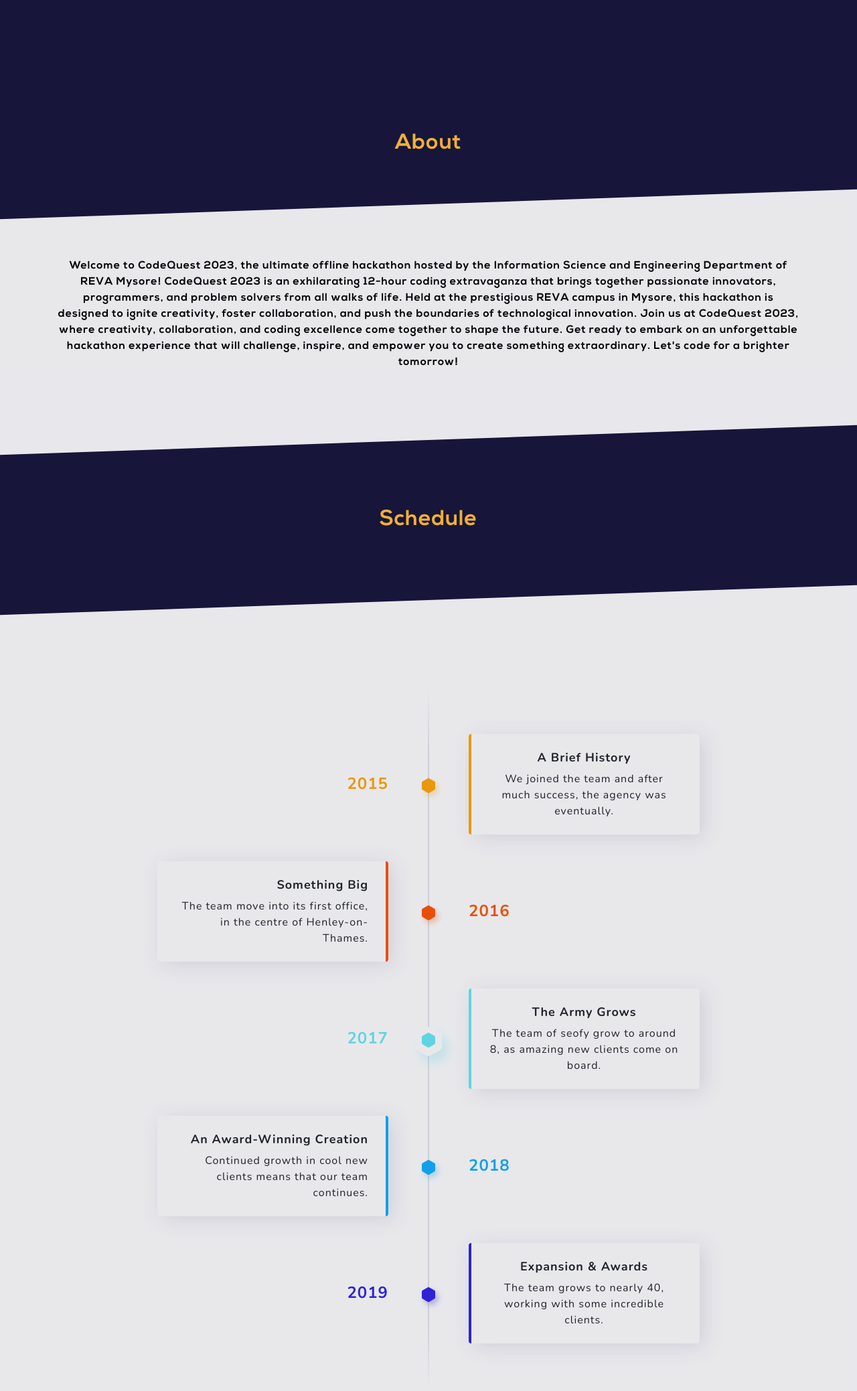
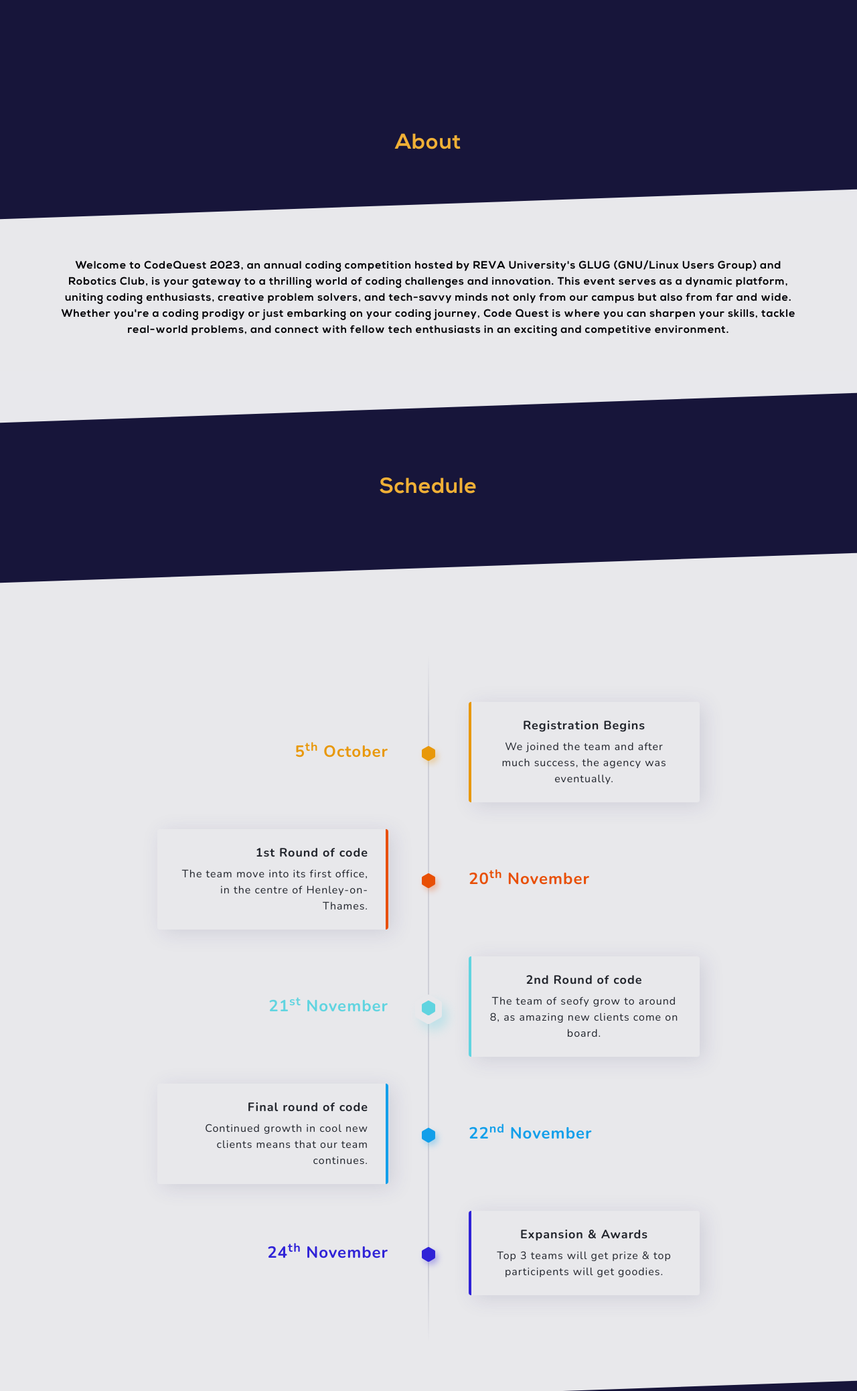
Before and after one commit to Churanta/Code-Quest, a plain HTML site: page index.html in a window 1280 px wide. Shown: the part 717-2794 px from the top of the page at 67% size. Drawn offline with nearby package versions, Linux system fonts and the light colour scheme; grey boxes are pictures that could not be loaded.

Commit message:
first commit

```diff
--- a/css/custom.css
+++ b/css/custom.css
@@ -535,7 +535,7 @@
   background-repeat: repeat-x;
   -webkit-background-clip: text;
   -webkit-text-fill-color: transparent;
-  animation: animate 150s linear infinite;
+  animation: animate 100s linear infinite;
 }
 
 @keyframes animate {
--- a/index.html
+++ b/index.html
@@ -50,7 +50,7 @@
 							<a class="nav-link js-scroll-trigger nexa" href="index.html">Home</a>
 						</li>
 						<li class="nav-item">
-							<a class="nav-link js-scroll-trigger nexa" href="http://CodeQuest2023.devfolio.co">Apply</a>
+							<a class="nav-link js-scroll-trigger nexa" href="https://forms.office.com/r/uZBxRpeL4v" target="_blank" >Apply</a>
 						</li>
 						<li class="nav-item">
 							<a class="nav-link js-scroll-trigger nexa" href="faqs.html">FAQs</a>
@@ -100,9 +100,13 @@
 
 				<div class="mx-auto diagonal-section-content">
 					<div class="container nexa">
-						<p class="black bold">Welcome to CodeQuest 2023, the ultimate offline hackathon hosted by the Information Science  and Engineering Department of REVA Mysore!
-
-							CodeQuest 2023 is an exhilarating 12-hour coding extravaganza that brings together passionate innovators, programmers, and problem solvers from all walks of life. Held at the prestigious REVA campus in Mysore, this hackathon is designed to ignite creativity, foster collaboration, and push the boundaries of technological innovation. Join us at CodeQuest 2023, where creativity, collaboration, and coding excellence come together to shape the future. Get ready to embark on an unforgettable hackathon experience that will challenge, inspire, and empower you to create something extraordinary. Let's code for a brighter tomorrow!
+						<p class="black bold">Welcome to CodeQuest 2023, an annual coding competition hosted by REVA
+							University's GLUG (GNU/Linux Users Group) and Robotics Club, is your gateway to a thrilling world of coding
+							challenges and innovation. This event serves as a dynamic platform, uniting coding enthusiasts, creative
+							problem solvers, and tech-savvy minds not only from our campus but also from far and wide. Whether you're a
+							coding prodigy or just embarking on your coding journey, Code Quest is where you can sharpen your skills,
+							tackle real-world problems, and connect with fellow tech enthusiasts in an exciting and competitive
+							environment.
 						<br><br>
 						</p>
 					</div>
@@ -143,10 +147,10 @@
 																d="M0,58.4v79.9c0,6.5,3.5,12.6,9.2,15.8l70.5,40.2c5.6,3.2,12.4,3.2,18,0l70.5-40.2c5.7-3.2,9.2-9.3,9.2-15.8V58.4 c0-6.5-3.5-12.6-9.2-15.8L97.7,2.4c-5.6-3.2-12.4-3.2-18,0L9.2,42.5C3.5,45.8,0,51.8,0,58.4z">
 															</path>
 														</svg></div>
-													<h4 class="time_line-date">2015</h4>
+													<h4 class="time_line-date">5<sup>th</sup> October</h4>
 												</div>
 												<div class="time_line-content">
-													<h5 class="time_line-title">A Brief History</h5>
+													<h5 class="time_line-title">Registration Begins</h5>
 													<div class="time_line-descr">We joined the team and after much success, the agency was
 														eventually.</div>
 												</div>
@@ -166,10 +170,10 @@
 																d="M0,58.4v79.9c0,6.5,3.5,12.6,9.2,15.8l70.5,40.2c5.6,3.2,12.4,3.2,18,0l70.5-40.2c5.7-3.2,9.2-9.3,9.2-15.8V58.4 c0-6.5-3.5-12.6-9.2-15.8L97.7,2.4c-5.6-3.2-12.4-3.2-18,0L9.2,42.5C3.5,45.8,0,51.8,0,58.4z">
 															</path>
 														</svg></div>
-													<h4 class="time_line-date">2016</h4>
+													<h4 class="time_line-date">20<sup>th</sup> November</h4>
 												</div>
 												<div class="time_line-content">
-													<h5 class="time_line-title">Something Big</h5>
+													<h5 class="time_line-title">1st Round of code</h5>
 													<div class="time_line-descr">The team move into its first office, in the centre of
 														Henley-on-Thames.</div>
 												</div>
@@ -189,10 +193,10 @@
 																d="M0,58.4v79.9c0,6.5,3.5,12.6,9.2,15.8l70.5,40.2c5.6,3.2,12.4,3.2,18,0l70.5-40.2c5.7-3.2,9.2-9.3,9.2-15.8V58.4 c0-6.5-3.5-12.6-9.2-15.8L97.7,2.4c-5.6-3.2-12.4-3.2-18,0L9.2,42.5C3.5,45.8,0,51.8,0,58.4z">
 															</path>
 														</svg></div>
-													<h4 class="time_line-date">2017</h4>
+													<h4 class="time_line-date">21<sup>st</sup> November</h4>
 												</div>
 												<div class="time_line-content">
-													<h5 class="time_line-title">The Army Grows</h5>
+													<h5 class="time_line-title">2nd Round of code</h5>
 													<div class="time_line-descr">The team of seofy grow to around 8, as amazing new clients
 														come on board.</div>
 												</div>
@@ -212,10 +216,10 @@
 																d="M0,58.4v79.9c0,6.5,3.5,12.6,9.2,15.8l70.5,40.2c5.6,3.2,12.4,3.2,18,0l70.5-40.2c5.7-3.2,9.2-9.3,9.2-15.8V58.4 c0-6.5-3.5-12.6-9.2-15.8L97.7,2.4c-5.6-3.2-12.4-3.2-18,0L9.2,42.5C3.5,45.8,0,51.8,0,58.4z">
 															</path>
 														</svg></div>
-													<h4 class="time_line-date">2018</h4>
+													<h4 class="time_line-date">22<sup>nd</sup> November</h4>
 												</div>
 												<div class="time_line-content">
-													<h5 class="time_line-title">An Award-Winning Creation</h5>
+													<h5 class="time_line-title">Final round of code</h5>
 													<div class="time_line-descr">Continued growth in cool new clients means that our team
 														continues.</div>
 												</div>
@@ -235,12 +239,11 @@
 																d="M0,58.4v79.9c0,6.5,3.5,12.6,9.2,15.8l70.5,40.2c5.6,3.2,12.4,3.2,18,0l70.5-40.2c5.7-3.2,9.2-9.3,9.2-15.8V58.4 c0-6.5-3.5-12.6-9.2-15.8L97.7,2.4c-5.6-3.2-12.4-3.2-18,0L9.2,42.5C3.5,45.8,0,51.8,0,58.4z">
 															</path>
 														</svg></div>
-													<h4 class="time_line-date">2019</h4>
+													<h4 class="time_line-date">24<sup>th</sup> November</h4>
 												</div>
 												<div class="time_line-content">
 													<h5 class="time_line-title">Expansion &amp; Awards</h5>
-													<div class="time_line-descr">The team grows to nearly 40, working with some incredible
-														clients.</div>
+													<div class="time_line-descr">Top 3 teams will get prize &amp; top participents will get goodies.</div>
 												</div>
 											</div>
 										</div>
@@ -254,7 +257,8 @@
 							</div>
 
 						<br>
-						<p style="font-weight: bold; ">Exciting goodies and snacks are waiting for you !!!</p>
+						<center
+						<p style="font-weight: bold; color:#fff;">Exciting goodies and snacks are waiting for you !!!</p><br></center>
 					</div>
 			</section>
 
@@ -263,7 +267,9 @@
 
 				<div class="mx-auto diagonal-section-content">
 					<div class="container nexa">
-						<p class="black bold">Applications are open . Also make sure to check out our <a href="sponsors.html">sponsors</a> who are making this event possible! They're all hiring and it's a perfect time to look for an internship. Have a question? We have an <a href="faqs.html">FAQ!</a></p>
+						<p class="black bold">Don't miss this opportunity to embark on a coding adventure. Register for Code Quest and put
+							your skills to the test! Follow us on social media and stay updated on the latest event news, tutorials, and
+							coding tips.</p>
 					</div>
 				</div>
 
@@ -291,7 +297,7 @@
 				<div style="padding-top: 0">
 					<div class="small text-center white">
 						<div class="social d-flex justify-content-center"></div>
-						<div class="white mb-4 nexa">
+						<div class="white mb-4 nexa"><br>
 							 &copy; 2023 GLUG & Robotics club by REVA University.<br> All rights reserved.
 							</div>
 							<a href="https://m.facebook.com/story.php?story_fbid=pfbid0m9GrS3xPCVngGAuogKsFLx3c3MfArTmwUCnWyzEm2sBYNxVzNmGcPpqvdEp2UpUTl&id=100093968881574&mibextid=Nif5oz" class="mx-2 orange-hover">
```
Also changed, not shown: faqs.html (+1 -1 lines).
